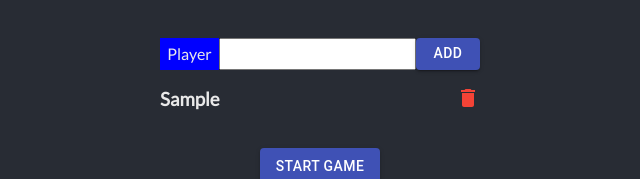
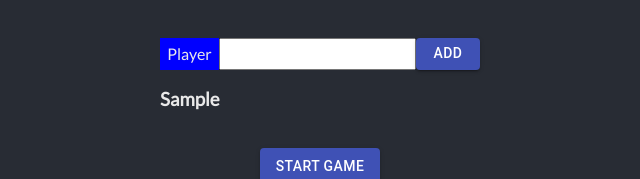
Before and after one commit to SlimEconomy/MafiaGame, a React (Create React App) app: page / in a window 1280 px wide. Both pictures are taken after typing "Sample" into the empty fields and a click on the button "ADD". Shown: the part 407-586 px from the top of the page, without its empty margins (320-960 px from the left). Built offline with nearby package versions, Linux system fonts and the light colour scheme.

Commit message:
refactoring

```diff
--- a/src/Components/ActiveGame.tsx
+++ b/src/Components/ActiveGame.tsx
@@ -34,7 +34,6 @@ const ActiveGame: React.FC<Props> = ({ players, roles }) => {
 
     const reviveParticipant = (participant: Player | string) => {
         setStatusOfParticipant(participant, "alive");
-
     }
 
     const getActivePlayers = (): Array<Player> => {
--- a/src/Components/Participant.tsx
+++ b/src/Components/Participant.tsx
@@ -10,11 +10,11 @@ const isParticipantTypeofPlayer = (participant: Player | string) => {
 
 interface Props {
     participant: string | Player;
-    deleteFunction?: (participant: Player | string) => void;
+    deleteParticipant?: (participant: Player | string) => void;
     reviveParticipant?: (participant: Player | string) => void;
 }
 
-const Participant: React.FC<Props> = ({ participant, deleteFunction, reviveParticipant }) => {
+const Participant: React.FC<Props> = ({ participant, deleteParticipant, reviveParticipant }) => {
     let bgImage: string = "";
     if (!(typeof participant === "string")) { //if typeof player
         try {
@@ -33,8 +33,8 @@ const Participant: React.FC<Props> = ({ participant, deleteFunction, reviveParti
                 : //else string
                 <h3>{participant}</h3>
             }
-            {deleteFunction &&
-                <div onClick={() => deleteFunction(participant)} >
+            {deleteParticipant &&
+                <div onClick={() => deleteParticipant(participant)} >
                     {isParticipantTypeofPlayer(participant) ? <CloseIcon color="error" fontSize="large" /> : <DeleteIcon color="error" />}
                 </div>
             }
```
